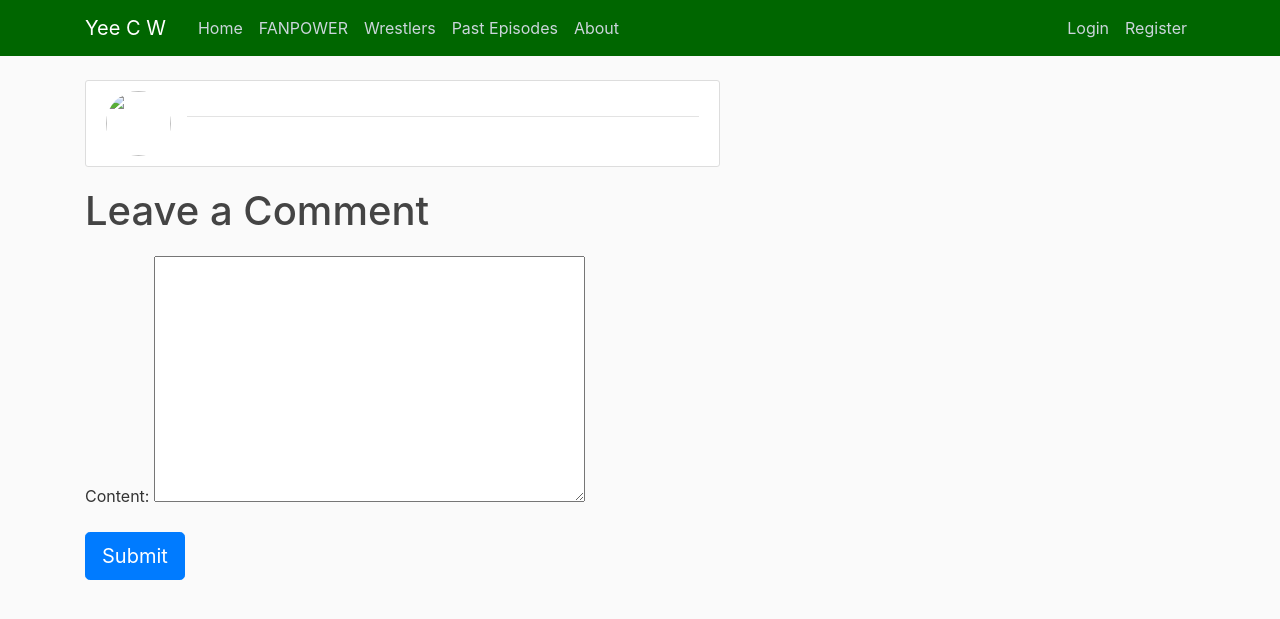
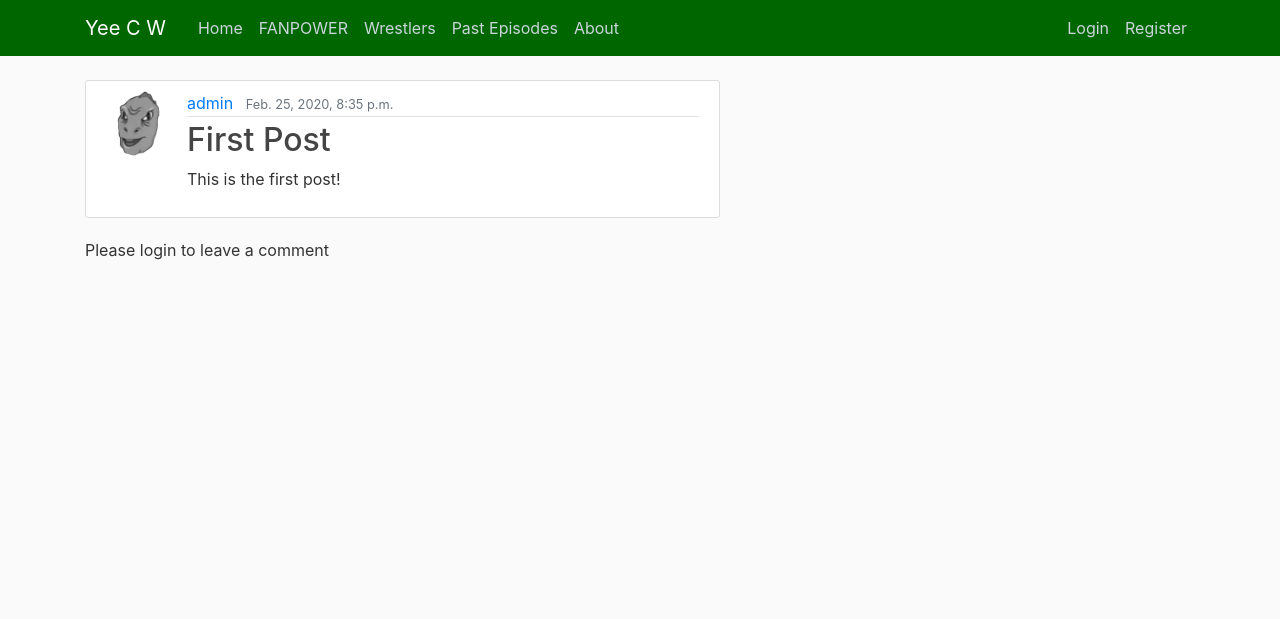
Before and after one commit to chaostime/YeeCW, a Django app: page /post/1/ in a window 1280 px wide. Shown: the top 619 px of the page. Run offline with Django 3.2, Linux system fonts and the light colour scheme; data comes from the database, SQL or seed files in the repository; some libraries are stand-ins or nearby versions.

Commit message:
Rewrite to support /blog/ being an app and namespaced

```diff
--- a/yeecw/blog/templates/blog/base.html
+++ b/yeecw/blog/templates/blog/base.html
@@ -28,11 +28,11 @@
             </button>
             <div class="collapse navbar-collapse" id="navbarToggle">
                 <div class="navbar-nav mr-auto">
-                    <a class="nav-item nav-link" href="{% url 'blog-home' %}">Home</a>
+                    <a class="nav-item nav-link" href="{% url 'blog:blog-home' %}">Home</a>
                     <a class="nav-item nav-link" href="#">FANPOWER</a>
                     <a class="nav-item nav-link" href="#">Wrestlers</a>
                     <a class="nav-item nav-link" href="#">Past Episodes</a>
-                    <a class="nav-item nav-link" href="{% url 'blog-about' %}">About</a>
+                    <a class="nav-item nav-link" href="{% url 'blog:blog-about' %}">About</a>
                 </div>
                 <!-- Navbar Right Side -->
                 <div class="navbar-nav">
@@ -46,7 +46,7 @@
                             <div class="dropdown-menu" aria-labelledby="dropdownMenuButton">
                                 {% if request.user|has_group:"Blog Authors" %}
                                     <h6 class="dropdown-header">Blog</h6>
-                                    <a class="dropdown-item" href="{% url 'post-create' %}">New Post</a>
+                                    <a class="dropdown-item" href="{% url 'blog:post-create' %}">New Post</a>
                                     <div class="dropdown-divider"></div>
                                 {% endif %}
                                 {% if request.user|has_group:"Wrestler Manager" %}
--- a/yeecw/blog/templates/blog/home.html
+++ b/yeecw/blog/templates/blog/home.html
@@ -6,13 +6,13 @@
             <img class="rounded-circle article-img" src="{{ post.author.profile.image.url }}">
             <div class="media-body">
                 <div class="article-metadata">
-                    <a class="mr-2" href="{% url 'user-posts' post.author.username %}">{{ post.author }}</a>
+                    <a class="mr-2" href="{% url 'blog:user-posts' post.author.username %}">{{ post.author }}</a>
                     <small class="text-muted">{{ post.date_posted }}</small>
                 </div>
-                <h2><a class="article-title" href="{% url 'post-detail' post.id %}">{{ post.title }}</a></h2>
+                <h2><a class="article-title" href="{% url 'blog:post-detail' post.id %}">{{ post.title }}</a></h2>
                 <p class="article-content">{{ post.content }}</p>
             </div>
-            <small class="text-muted"><a class="article-title" href="{% url 'post-detail' post.id %}"># of
+            <small class="text-muted"><a class="article-title" href="{% url 'blog:post-detail' post.id %}"># of
                 Comments: {{ post.comments.all.count }}</a></small>
 
         </article>
--- a/yeecw/blog/templates/blog/post_confirm_delete.html
+++ b/yeecw/blog/templates/blog/post_confirm_delete.html
@@ -5,11 +5,11 @@
             {% csrf_token %}
             <fieldset class="form-group">
                 <legend class="border-bottom mb-4">Delete Post?</legend>
-                <h2>Are you sure want to delete the post "{{ object.title }}</h2>
+                <h2>Are you sure want to delete the post "{{ object.title }}"</h2>
             </fieldset>
             <div class="form-group">
                 <button class="btn btn-outline-danger" type="submit">DELETE</button>
-                <a href="{% url 'post-detail' object.id %}" class="btn btn-outline-secondary" >Cancel</a>
+                <a href="{% url 'blog:post-detail' object.id %}" class="btn btn-outline-secondary" >Cancel</a>
             </div>
         </form>
     </div>
--- a/yeecw/blog/templates/blog/post_detail.html
+++ b/yeecw/blog/templates/blog/post_detail.html
@@ -2,21 +2,21 @@
 {% load crispy_forms_tags %}
 {% block content %}
     <article class="media content-section">
-        <img class="rounded-circle article-img" src="{{ object.author.profile.image.url }}">
+        <img class="rounded-circle article-img" src="{{ post.author.profile.image.url }}">
         <div class="media-body">
             <div class="article-metadata">
-                <a class="mr-2" href="{% url 'user-posts' post.author.username %}">{{ object.author }}</a>
-                <small class="text-muted">{{ object.date_posted }}</small>
+                <a class="mr-2" href="{% url 'blog:user-posts' post.author.username %}">{{ post.author }}</a>
+                <small class="text-muted">{{ post.date_posted }}</small>
                 {% if object.author == user %}
-                    <a class="btn btn-sm btn-secondary mt-1 mb-1" href="{% url 'post-update' object.id %}">Update</a>
-                    <a class="btn btn-sm btn-danger mt-1 mb-1" href="{% url 'post-delete' object.id %}">Delete</a>
+                    <a class="btn btn-sm btn-secondary mt-1 mb-1" href="{% url 'blog:post-update' post.id %}">Update</a>
+                    <a class="btn btn-sm btn-danger mt-1 mb-1" href="{% url 'blog:post-delete' post.id %}">Delete</a>
                 {% endif %}
             </div>
-            <h2 class="article-title">{{ object.title }}</h2>
-            <p class="article-content">{{ object.content }}</p>
+            <h2 class="article-title">{{ post.title }}</h2>
+            <p class="article-content">{{ post.content }}</p>
         </div>
     </article>
-    {% for comment in object.comments.all %}
+    {% for comment in post.comments.all %}
         <article class="card ">
             <div class="card-header">
                 <blockquote class="blockquote mb-0">
@@ -30,11 +30,17 @@
         </article>
         <p></p>
     {% endfor %}
-    <h1>Leave a Comment</h1>
+
+    {% if error_message %}<p>{{ error_message }}</p>{% endif %}
+
+    {% if user.is_authenticated %}
+    <h1>Leave a comment!</h1>
     <form method="post" style="margin-top: 1.3em;">
-        {{ comment_form.as_p }}
+        {{ comment_form|crispy }}
         {% csrf_token %}
         <button type="submit" class="btn btn-primary  btn-lg">Submit</button>
     </form>
-
+    {% else %}
+        <p>Please login to leave a comment</p>
+    {% endif %}
 {% endblock content %}
--- a/yeecw/blog/templates/blog/user_posts.html
+++ b/yeecw/blog/templates/blog/user_posts.html
@@ -6,10 +6,10 @@
           <img class="rounded-circle article-img" src="{{ post.author.profile.image.url }}">
           <div class="media-body">
             <div class="article-metadata">
-              <a class="mr-2" href="{% url 'user-posts' post.author.username %}">{{ post.author }}</a>
+              <a class="mr-2" href="{% url 'blog:user-posts' post.author.username %}">{{ post.author }}</a>
               <small class="text-muted">{{ post.date_posted }}</small>
             </div>
-            <h2><a class="article-title" href="{% url 'post-detail' post.id %}">{{ post.title }}</a></h2>
+            <h2><a class="article-title" href="{% url 'blog:post-detail' post.id %}">{{ post.title }}</a></h2>
             <p class="article-content">{{ post.content }}</p>
           </div>
         </article>
```
